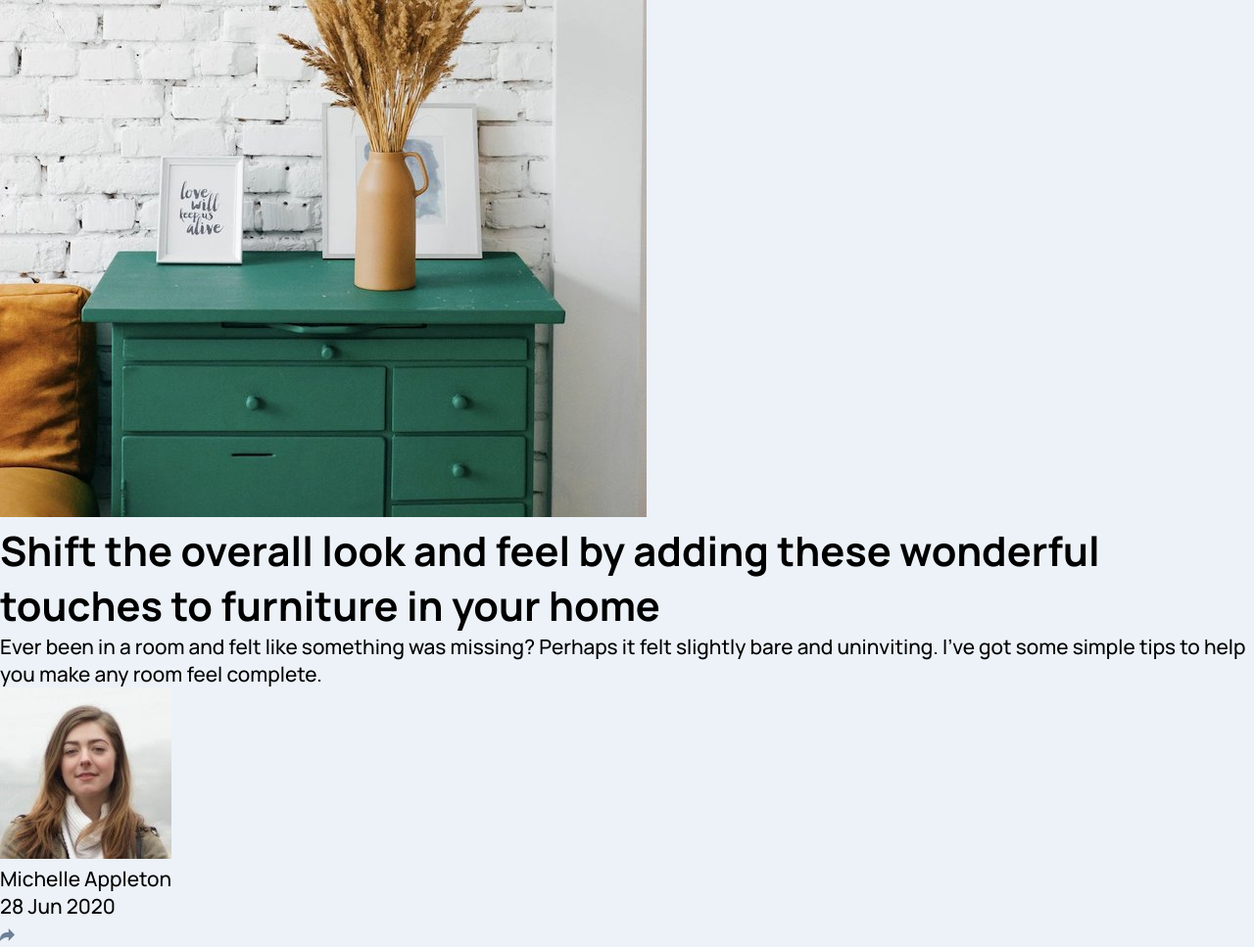
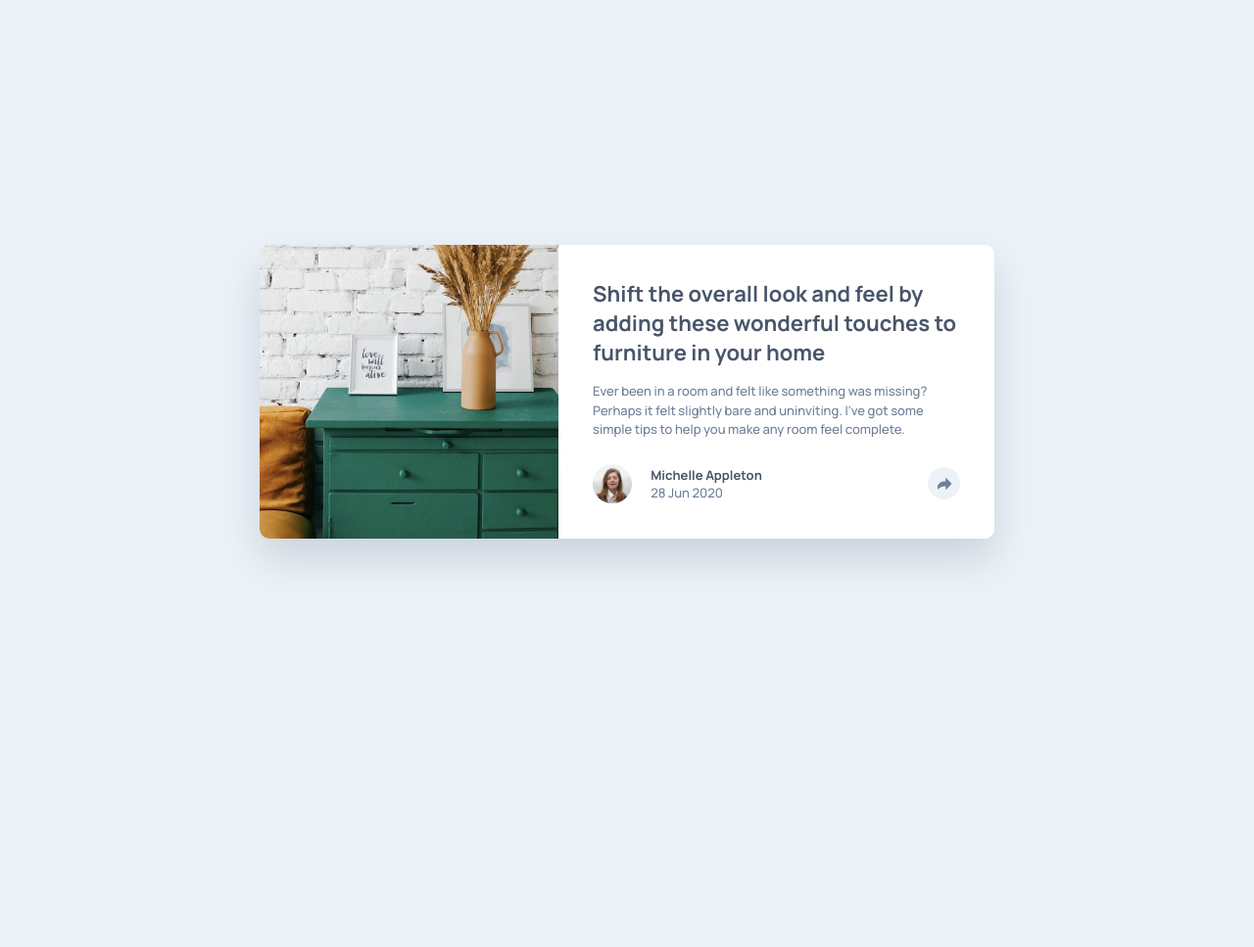
Before and after one commit to dselimovic02/article-preview, a plain HTML site: page index.html in a window 1280 px wide. Shown: the whole page at 98% size. After the commit the page ends 800 px from the top, so only its background shows below. Drawn offline with Linux system fonts and the light colour scheme.

Commit message:
Styled the card with CSS

```diff
--- a/index.html
+++ b/index.html
@@ -12,25 +12,27 @@
 <body>
   <div class="container">
     <div class="card">
-      <img src="images/drawers.jpg" alt="Green drawers with some decorations on them.">
+      <img class="card-img" src="images/drawers.jpg" alt="Green drawers with some decorations on them.">
       <main class="main">
         <h1>
           Shift the overall look and feel by adding these wonderful
           touches to furniture in your home
         </h1>
-        <p>
+        <p class="paragraph">
           Ever been in a room and felt like something was missing? Perhaps
           it felt slightly bare and uninviting. I’ve got some simple tips
           to help you make any room feel complete.
         </p>
-        <footer class="footer">
-          <img src="images/avatar-michelle.jpg" alt="Avatar">
+        <div class="footer">
+          <img class="avatar-img" src="images/avatar-michelle.jpg" alt="Avatar">
           <div class="name-date-container">
             <p class="name">Michelle Appleton</p>
-            <p class="date">28 Jun 2020</p>
+            <p>28 Jun 2020</p>
           </div>
-          <img src="images/icon-share.svg" alt="Share">
-        </footer>
+          <div class="share-bg">
+            <img class="share-img" src="images/icon-share.svg" alt="Share">
+          </div>
+        </div>
       </main>
     </div>
   </div>
--- a/style.css
+++ b/style.css
@@ -16,10 +16,104 @@
     box-sizing: border-box;
 }
 html{
-    font-size: 10xp;
+    font-size: 10px;
     font-family: 'Manrope', sans-serif;
 }
 body{
     font-size: 1.3rem;
     background: var(--Light-Grayish-Blue);
 }
+
+/*Card container*/
+.container{
+    width: 100%;
+    height: 100vh;
+    display: flex;
+    align-items: center;
+    justify-content: center;
+}
+
+/*CARD*/
+.card{
+    border-radius: 1rem;
+    width: 75rem;
+    height: 30rem;;
+    position: relative;
+    box-shadow: 0 2rem  4rem hsla(217, 19%, 35%, 0.2);
+}
+
+/*CARD IMAGE*/
+.card-img{
+    position: absolute;
+    top: 0;
+    left: 0;
+    height: 100%;
+    border-radius: 1rem 0 0 1rem;
+}
+
+/*MAIN SECTION*/
+.main{
+    position: absolute;
+    top: 0;
+    right: 0;
+    z-index: 1;
+    width: 44.5rem;
+    background: var(--White);
+    height: 100%;
+    display: flex;
+    flex-direction: column;
+    align-items: center;
+    border-radius: 0 1rem 1rem 0;
+    padding: 3.5rem;
+}
+
+/*FONTS*/
+h1{
+    font-size: 2.2rem;
+    color: var(--Very-Dark-Grayish-Blue);
+}
+p{
+    color: var(--Desaturated-Dark-Blue);
+}
+.paragraph{
+    margin-top: 1.5rem;
+    line-height: 1.5;
+}
+.name{
+    color: var(--Very-Dark-Grayish-Blue);
+    font-weight: var(--bold);
+}
+/*FOOTER*/
+.footer{
+    margin-top: 2.5rem;
+    width: 100%;
+    display: flex;
+    align-items: center;
+    justify-content: space-between;
+}
+
+/*AVATAR IMAGE*/
+.avatar-img{
+    width: 4rem;
+    border-radius: 50%;
+}
+
+/*NAME N DATE*/
+.name-date-container{
+    margin-right: 15rem;
+}
+
+/*SHARE*/
+.share-bg{
+   width: 3.3rem;
+   height: 3.3rem;
+   background: var(--Light-Grayish-Blue);
+   border-radius: 50%;
+   position: relative;
+}
+.share-img{
+    position: absolute;
+    top: 50%;
+    left: 50%;
+    translate: -50% -50%;
+}
```
